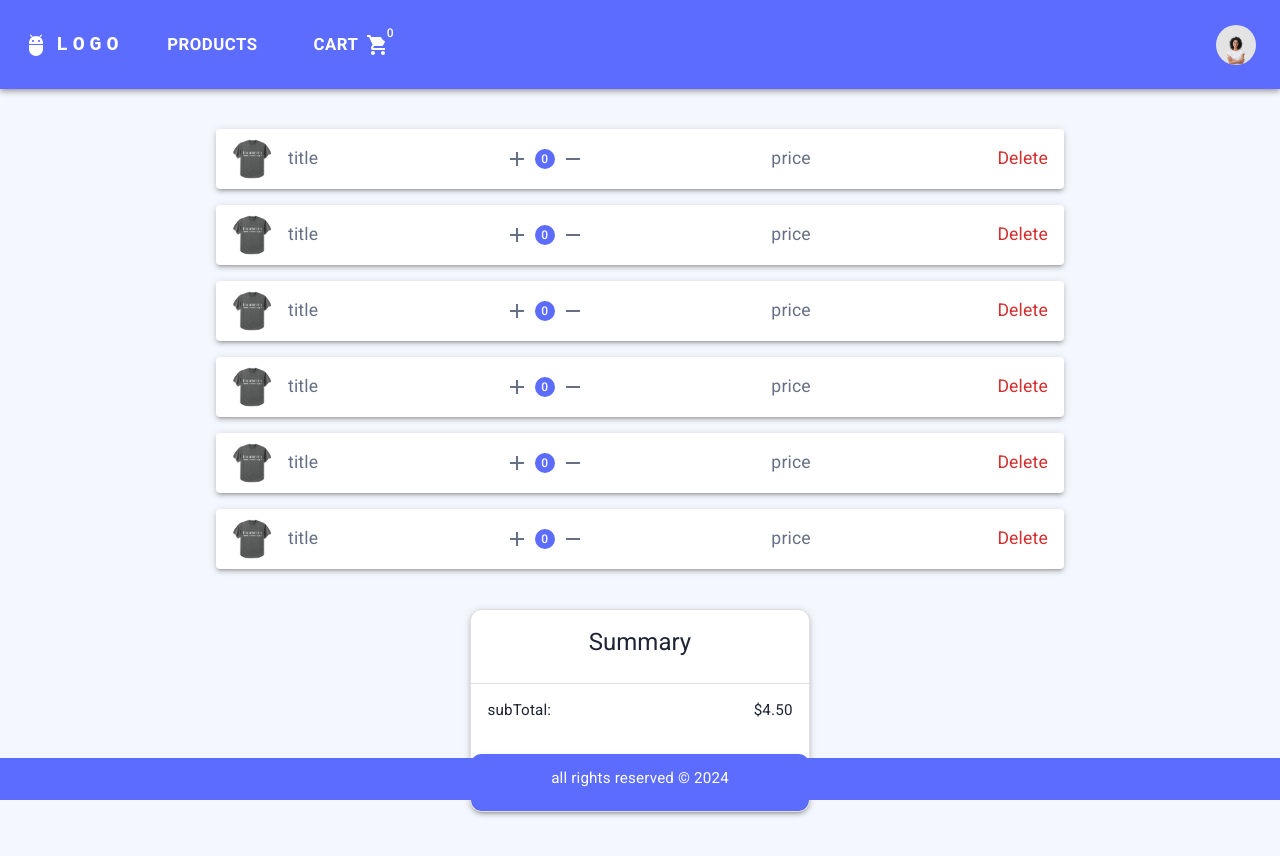
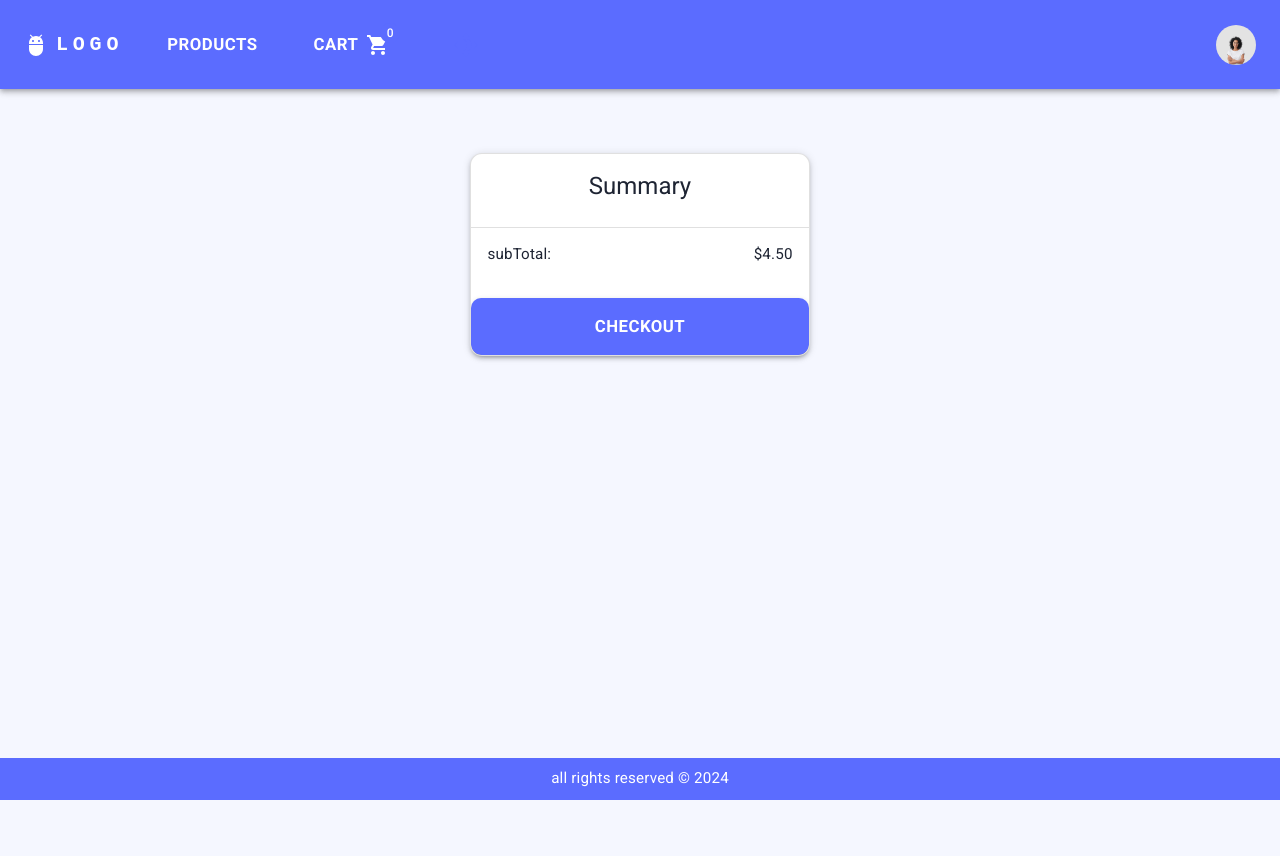
Before and after one commit to hudashoeib/abyad-ya-ward-api, a React (Create React App) app in the folder FrontEnd/: page /cart in a window 1280 px wide. Shown: the top 856 px of the page. After the commit the page ends 800 px from the top, so only its background shows below. Built offline with nearby package versions, Linux system fonts and the light colour scheme.

Commit message:
Render selected products

```diff
--- a/FrontEnd/src/Header.jsx
+++ b/FrontEnd/src/Header.jsx
@@ -19,6 +19,7 @@ import { Brightness4, Brightness7 } from "@mui/icons-material";
 import { useTheme } from "@mui/material";
 // Navigation Menu
 import { useNavigate } from "react-router-dom";
+import { useSelector } from "react-redux";
 
 const pages = ["Products", "Cart"];
 const settings = ["Profile", "Account", "Dashboard", "Logout"];
@@ -53,6 +54,10 @@ function Header(props) {
 
   // Navigation Menu
   const navigate = useNavigate();
+
+  // Number of items in the cart
+  // @ts-ignore
+  const { selectedProducts } = useSelector((state) => state.cart);
   return (
     <AppBar position="static">
       <Container maxWidth="xl">
@@ -120,7 +125,11 @@ function Header(props) {
                         sx={{ display: "flex", alignItems: "center", gap: 1 }}
                       >
                         <span>{page}</span>
-                        <Badge color="primary" badgeContent={0} showZero>
+                        <Badge
+                          color="primary"
+                          badgeContent={selectedProducts.length}
+                          showZero
+                        >
                           <ShoppingCartIcon />
                         </Badge>
                       </Box>
@@ -185,7 +194,11 @@ function Header(props) {
                 {page === "Cart" ? (
                   <Box sx={{ display: "flex", alignItems: "center", gap: 1 }}>
                     <span>{page}</span>
-                    <Badge color="primary" badgeContent={0} showZero>
+                    <Badge
+                      color="primary"
+                      badgeContent={selectedProducts.length}
+                      showZero
+                    >
                       <ShoppingCartIcon />
                     </Badge>
                   </Box>
--- /dev/null
+++ b/FrontEnd/src/Redux/cartSlice.js
@@ -0,0 +1,30 @@
+import { createSlice } from "@reduxjs/toolkit";
+
+const initialState = {
+  selectedProducts: [],
+};
+
+export const cartSlice = createSlice({
+  name: "cart",
+  // cart will be used  at store.js to be imported as cartReducer  and to be
+  //declared as a key and value in the reducer object (cart: cartReducer)
+  // and used at the component only at useselector (state.cart)
+
+  initialState,
+  reducers: {
+    addToCart: (state, action) => {
+      // @ts-ignore
+      state.selectedProducts.push(action.payload);
+    },
+  },
+});
+//Demonstration of the components of functions in the slice object
+
+//so state deliver me to the current state of the cart slice, and action.payload deliver me to the product data that I want to add to the cart. Then I push the product data into the selectedProducts array in the state.
+
+
+
+//Don't Forget to export every function to import it later at the component u want
+export const { addToCart } = cartSlice.actions;
+
+export default cartSlice.reducer;
--- a/FrontEnd/src/Redux/store.js
+++ b/FrontEnd/src/Redux/store.js
@@ -2,11 +2,13 @@ import { configureStore } from "@reduxjs/toolkit";
 // Or from '@reduxjs/toolkit/query/react'
 import { setupListeners } from "@reduxjs/toolkit/query";
 import { productsApi } from "./productsAPI";
+import cartReducer from "./cartSlice"; //import here as cartReducer
 
 export const store = configureStore({
   reducer: {
     // Add the generated reducer as a specific top-level slice
     [productsApi.reducerPath]: productsApi.reducer,
+    cart: cartReducer,
   },
   // Adding the api middleware enables caching, invalidation, polling,
   // and other useful features of `rtk-query`.
--- a/FrontEnd/src/pages/Products.jsx
+++ b/FrontEnd/src/pages/Products.jsx
@@ -11,10 +11,19 @@ import CircularWithValueLabel from "./CircularWithValueLabel";
 
 import { useGetproductsByNameQuery } from "../Redux/productsAPI";
 
+import { useDispatch } from "react-redux";
+import { addToCart } from "../Redux/cartSlice";
+
 const Products = () => {
+  const dispatch = useDispatch();
   // @ts-ignore
   const { data, error, isLoading } = useGetproductsByNameQuery();
 
+  // @ts-ignore
+  const handleAddToCart = (product) => {
+    dispatch(addToCart(product));
+    console.log("Product added to cart:", product);
+  };
   if (isLoading) {
     return <CircularWithValueLabel />;
   }
@@ -42,6 +51,7 @@ const Products = () => {
             (
               // @ts-ignore
               product,
+              // @ts-ignore
               index,
             ) => (
               <Card key={index} sx={{ maxWidth: 345 }}>
@@ -78,6 +88,7 @@ const Products = () => {
                       padding: { xs: "7px 10px", sm: "10px 12px" },
                       lineHeight: 1,
                     }}
+                    onClick={() => handleAddToCart(product)}
                   >
                     Add to Cart
                   </Button>
--- a/FrontEnd/src/pages/ShoppingCart.jsx
+++ b/FrontEnd/src/pages/ShoppingCart.jsx
@@ -18,6 +18,8 @@ import Card from "@mui/material/Card";
 
 import Divider from "@mui/material/Divider";
 
+import { useSelector } from "react-redux";
+
 const Item = styled(Paper)(({ theme }) => ({
   ...theme.typography.body2,
   textAlign: "center",
@@ -27,7 +29,12 @@ const Item = styled(Paper)(({ theme }) => ({
   padding: "0 16px",
 }));
 const ShoppingCart = () => {
-  const selectedProducts = [{}, {}, {}, {}, {}, {}];
+  // const selectedProducts = [{}, {}, {}, {}, {}, {}];
+  //  const dispatch = useDispatch();
+  // @ts-ignore
+  const { selectedProducts } = useSelector((state) => state.cart);
+  /** @type {{ id: number, productName?: string, imageLink?: string, price?: number }[]} */
+  const cartItems = selectedProducts;
   return (
     <Box>
       <Container
@@ -42,14 +49,17 @@ const ShoppingCart = () => {
         }}
       >
         {/* map iterate Item */}
-        {selectedProducts.map((product, index) => (
+        {cartItems.map((product) => (
           <Item
-            key={index}
+            key={product.id}
             sx={{
-              display: "flex",
-              flexDirection: "row",
+              display: "grid",
+              gridTemplateColumns: {
+                xs: "minmax(0, 1fr) auto auto auto",
+                md: "minmax(0, 1fr) 120px 70px 80px",
+              },
               alignItems: "center",
-              justifyContent: "space-between",
+              columnGap: { xs: 0.5, sm: 3 },
               width: "100%",
             }}
             elevation={3}
@@ -59,28 +69,33 @@ const ShoppingCart = () => {
             <Stack
               direction="row"
               spacing={{ xs: 1, sm: 2 }}
-              sx={{ alignItems: "center" }}
+              sx={{ alignItems: "center", minWidth: 0, justifySelf: "start" }}
             >
-              <Avatar alt="Remy Sharp" src="T-shirts/2.jpg" />
+              <Avatar
+                alt={product.productName}
+                src={product.imageLink || `T-shirts/${product.id}.jpg`}
+              />
               <Typography
                 variant="body1"
                 color="initial"
                 sx={{
                   textAlign: "left",
-                  whiteSpace: "nowrap",
+                  whiteSpace: "normal",
                   overflow: "hidden",
                   textOverflow: "ellipsis",
+                  overflowWrap: "anywhere",
                 }}
               >
-                title
+                {product.productName}
               </Typography>
             </Stack>
             {/* Quantity */}
             {/* plus */}
             <Stack
               direction="row"
-              spacing={{ xs: 1.5, sm: 2 }}
-              sx={{ alignItems: "center" }}
+              spacing={{ xs: 1.4, sm: 2 }}
+              sx={{ alignItems: "center", justifySelf: "center" }}
+              className="quantity-stack"
             >
               <AddIcon
                 sx={{
@@ -102,9 +117,13 @@ const ShoppingCart = () => {
             <Typography
               variant="body1"
               color="initial"
-              sx={{ textAlign: "center" }}
+              sx={{
+                textAlign: "center",
+                justifySelf: "center",
+                px: { xs: 0.5, sm: 0 },
+              }}
             >
-              price
+              {product.price}
             </Typography>
             <DeleteOutlineOutlined
               sx={{
@@ -115,7 +134,10 @@ const ShoppingCart = () => {
             <Typography
               variant="body1"
               color="error"
-              sx={{ display: { xs: "none", sm: "block" } }}
+              sx={{
+                display: { xs: "none", sm: "block" },
+                justifySelf: "center",
+              }}
             >
               Delete
             </Typography>
```
